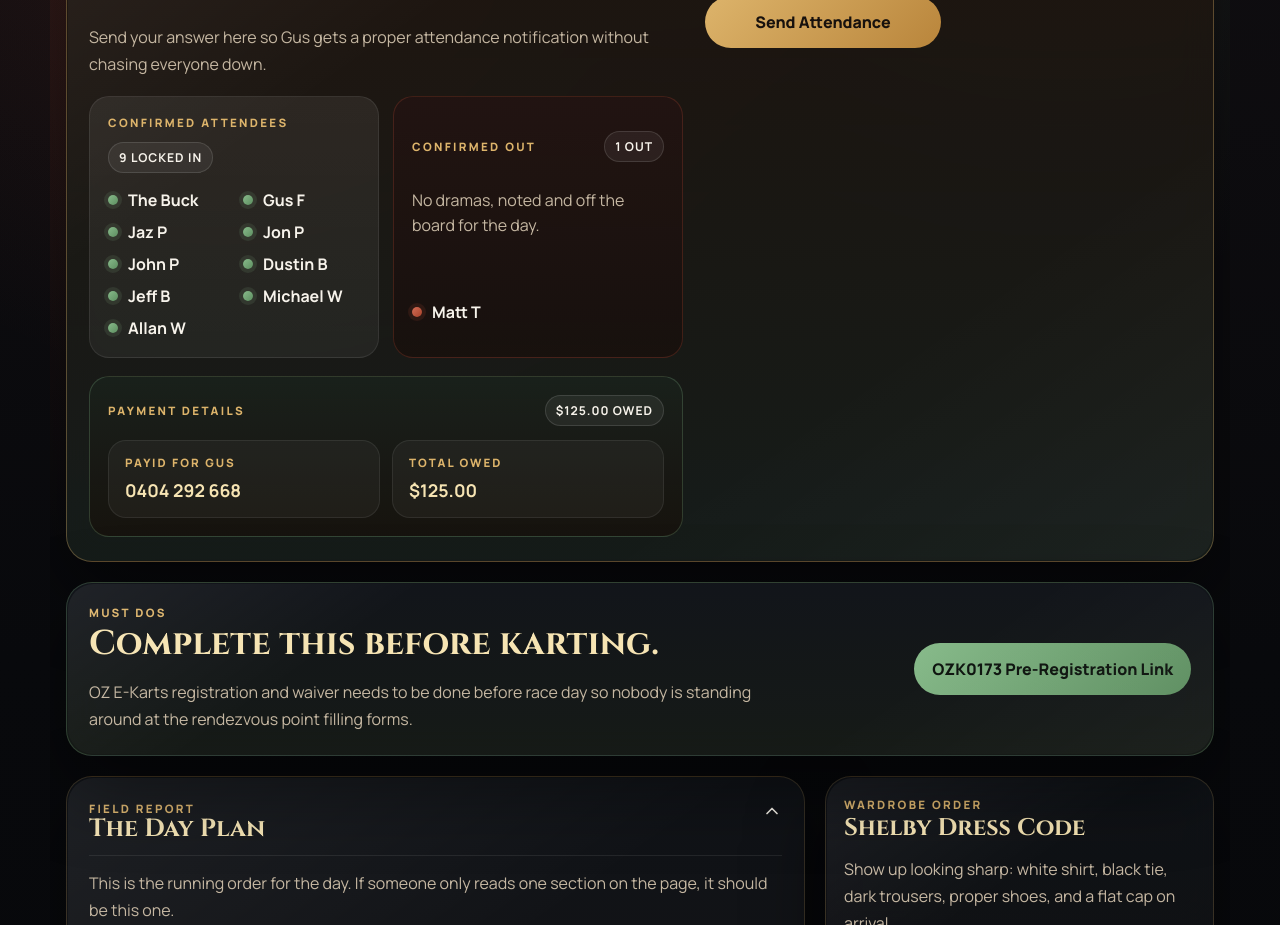
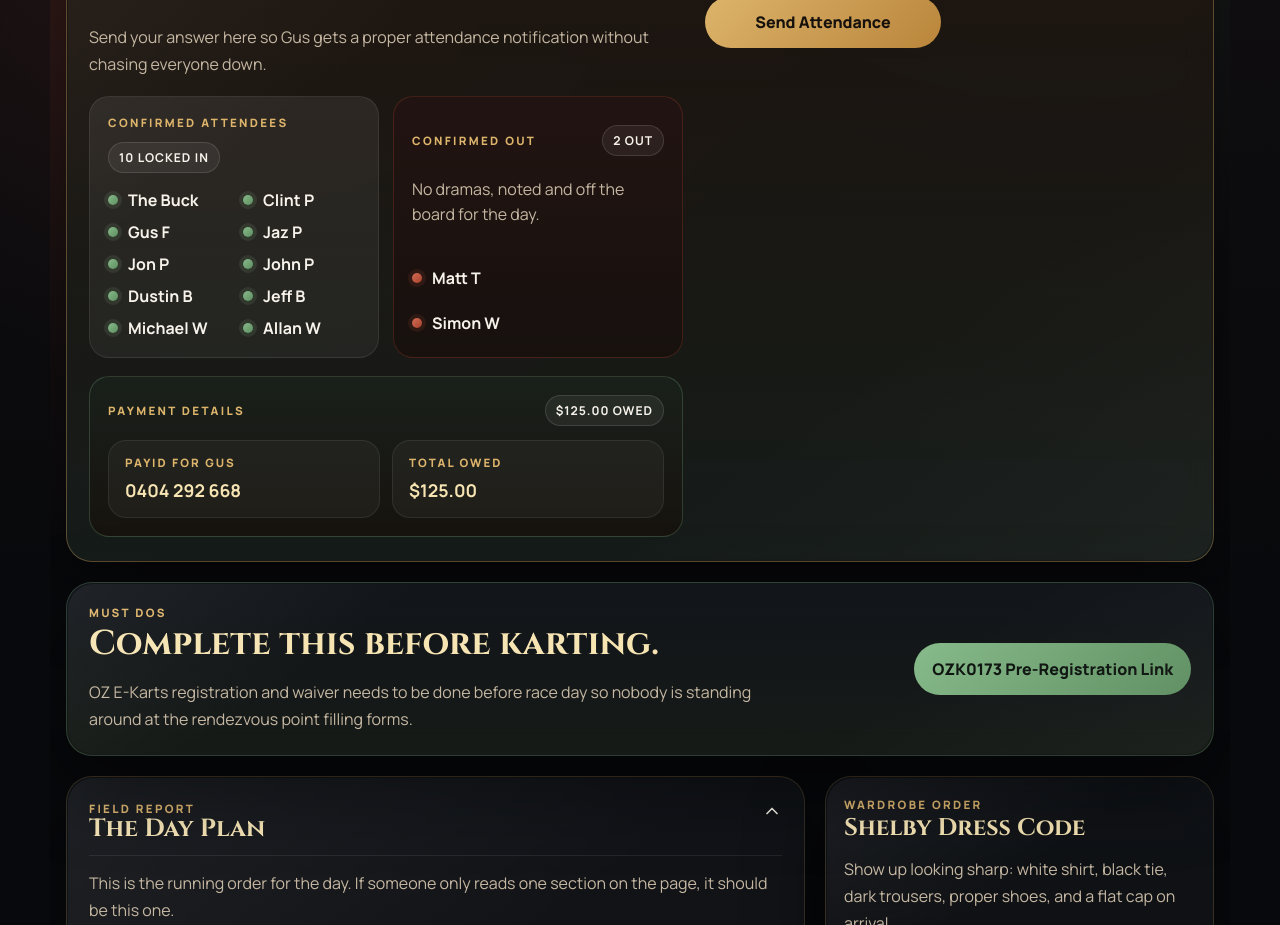
Before and after one commit to mgf-82/peaky-bucks-party, a React (Create React App) app: page / in a window 1280 px wide. Shown: the part 840-1765 px from the top of the page. Built offline with nearby package versions, Linux system fonts and the light colour scheme.

Commit message:
update: refresh RSVP attendee lists

```diff
--- a/src/components/RsvpPanel.js
+++ b/src/components/RsvpPanel.js
@@ -15,6 +15,7 @@ const initialForm = {
 
 const confirmedAttendees = [
   'The Buck',
+  'Clint P',
   'Gus F',
   'Jaz P',
   'Jon P',
@@ -25,7 +26,7 @@ const confirmedAttendees = [
   'Allan W',
 ];
 
-const confirmedOutAttendees = ['Matt T'];
+const confirmedOutAttendees = ['Matt T', 'Simon W'];
 
 const RsvpPanel = () => {
   const [formData, setFormData] = useState(initialForm);
```
